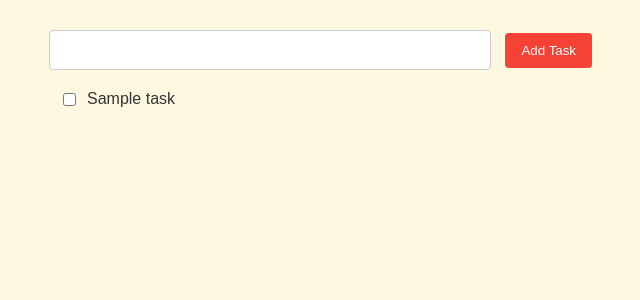
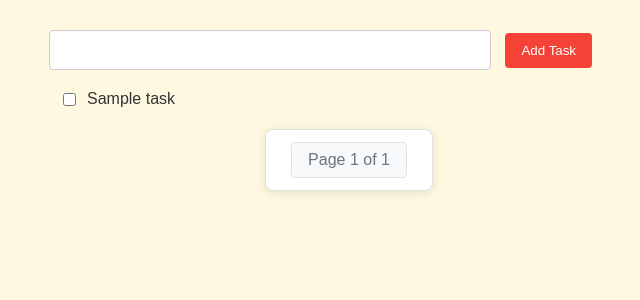
Before and after one commit to adityaindulkar/To_Do_List, a Flask app: template templates/index.html in a window 1280 px wide. Shown: the part 200-500 px from the top of the page, without its empty margins (291-931 px from the left). Run offline with Flask 3, Linux system fonts and the light colour scheme; the template is opened without the code that fills it: most values are stand-ins (such as "Sample title", 1, 10 or a date in 2020).

Commit message:
feat(pagination): added pagination and sqlalchemy

```diff
--- a/app.py
+++ b/app.py
@@ -1,21 +1,23 @@
 from flask import Flask, render_template, url_for, request, redirect, session
-from flaskext.mysql import MySQL
 from werkzeug.security import generate_password_hash, check_password_hash
 import os
+from sqlalchemy import create_engine
+
 
 app = Flask(__name__)
 app.secret_key = os.urandom(24)  # Secure random secret key
+# Replace with your actual credentials
+DB_USER = "example_user"
+DB_PASSWORD = "password"
+DB_HOST = "127.0.0.1"
+DB_PORT = 3306
+DB_NAME = "auth"
 
-# MySQL Configuration
-mysql = MySQL()
-app.config['MYSQL_DATABASE_USER'] = 'root'
-app.config['MYSQL_DATABASE_PASSWORD'] = ''
-app.config['MYSQL_DATABASE_DB'] = 'todo'
-app.config['MYSQL_DATABASE_HOST'] = 'localhost'
-mysql.init_app(app)
+connection_string = f"mysql+mysqlconnector://{DB_USER}:{DB_PASSWORD}@{DB_HOST}:{DB_PORT}/{DB_NAME}"
+engine = create_engine(connection_string, echo=True)
 
 def get_db_connection():
-    conn = mysql.connect()
+    conn = engine.raw_connection()
     cursor = conn.cursor()
     return conn, cursor
 
@@ -150,9 +152,19 @@ def index():
 
     conn, cursor = get_db_connection()
     try:
+
         cursor.execute("SELECT srno, task FROM tasks WHERE username = %s", (session['username'],))
         rows = cursor.fetchall()
-        return render_template('index.html', tasks=rows)
+
+        page = request.args.get('page', 1, type = int)
+        per_page  = 10
+        start = (page-1) * per_page
+        end = start + per_page
+        total_pages = (len(rows) + per_page - 1)//per_page
+
+        tasks_on_page = rows[start:end]
+
+        return render_template('index.html', tasks_on_page = tasks_on_page, page = page, total_pages=total_pages)
     finally:
         cursor.close()
         conn.close()
--- a/static/index.css
+++ b/static/index.css
@@ -62,3 +62,96 @@ ol {
 .task-label {
     margin-left: 8px;
 }
+/* Center aligned pagination with box */
+.pagination {
+    display: flex !important;
+    flex-direction: row !important;
+    justify-content: center !important;
+    align-items: center !important;
+    gap: 10px;
+    background: white;
+    padding: 12px 20px;
+    border-radius: 8px;
+    box-shadow: 0 2px 10px rgba(0,0,0,0.1);
+    border: 1px solid #e0e0e0;
+    width: fit-content;
+    margin: 0 auto !important;
+}
+
+.pagination .page-item {
+    display: flex !important;
+    align-items: center !important;
+    justify-content: center !important;
+    margin: 0 5px;
+}
+
+.pagination .page-link {
+    background: #f8f9fa;
+    border: 1px solid #dee2e6;
+    color: #007bff;
+    padding: 8px 16px;
+    border-radius: 4px;
+    text-decoration: none;
+    transition: all 0.3s ease;
+    font-weight: 500;
+    display: flex !important;
+    align-items: center !important;
+    justify-content: center !important;
+    text-align: center !important;
+}
+
+.pagination .page-link:hover {
+    background: #007bff;
+    color: white;
+    border-color: #007bff;
+    transform: translateY(-2px);
+    box-shadow: 0 2px 5px rgba(0,123,255,0.3);
+}
+
+.pagination .disabled {
+    background: #f8f9fa;
+    color: #6c757d;
+    border: 1px solid #dee2e6;
+    padding: 8px 16px;
+    border-radius: 4px;
+    font-weight: 500;
+    display: flex !important;
+    align-items: center !important;
+    justify-content: center !important;
+    text-align: center !important;
+}
+
+/* Center the entire navigation */
+nav[aria-label="Page navigation"] {
+    display: flex !important;
+    justify-content: center !important;
+    align-items: center !important;
+    width: 100%;
+    margin: 20px 0;
+}
+
+/* Remove default list styling and center */
+.pagination ul {
+    list-style: none;
+    padding: 0;
+    margin: 0;
+    display: flex !important;
+    align-items: center !important;
+    justify-content: center !important;
+    width: 100%;
+}
+
+/* Ensure all list items are centered */
+.pagination li {
+    display: flex !important;
+    align-items: center !important;
+    justify-content: center !important;
+}
+
+/* Make the page info (Page X of Y) centered properly */
+.pagination .page-item.disabled {
+    display: flex !important;
+    align-items: center !important;
+    justify-content: center !important;
+    height: 100%;
+}
--- a/templates/index.html
+++ b/templates/index.html
@@ -15,13 +15,45 @@
     </form>
 
     <ol>
-        {% for task in tasks %}
+        {% for task in tasks_on_page %}
         <li class="task-item">
             <input type="checkbox" id="task{{ task[0] }}" onchange="deleteTask({{ task[0] }})">
             <label class="task-label" for="task{{ task[0] }}">{{ task[1] }}</label>
         </li>
         {% endfor %}
     </ol>
+
+    <!-- <div>
+        {% if page > 1 %}
+        <a href="{{ url_for('index', page=page-1) }}">Previous</a>
+        {% endif %}
+
+        Page {{ page }} of {{ total_pages }}
+
+        {% if page < total_pages %}
+        <a href="{{ url_for('index', page=page+1) }}">Next</a>
+        {% endif %}
+    </div> -->
+
+    <nav aria-label="Page navigation">
+        <ul class="pagination justify-content-center">
+            {% if page > 1 %}
+            <li class="page-item">
+                <a class="page-link" href="{{ url_for('index', page=page-1) }}">Previous</a>
+            </li>
+            {% endif %}
+
+            <li class="page-item disabled">
+                    Page {{ page }} of {{ total_pages }}
+            </li>
+
+            {% if page < total_pages %}
+            <li class="page-item">
+                <a class="page-link" href="{{ url_for('index', page=page+1) }}">Next</a>
+            </li>
+            {% endif %}
+        </ul>
+    </nav>
 
     <script>
         function deleteTask(task_id) {
```
